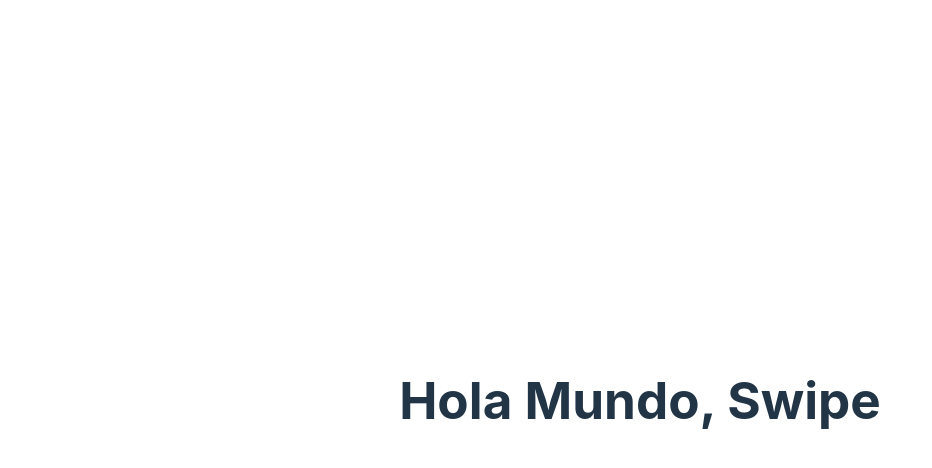
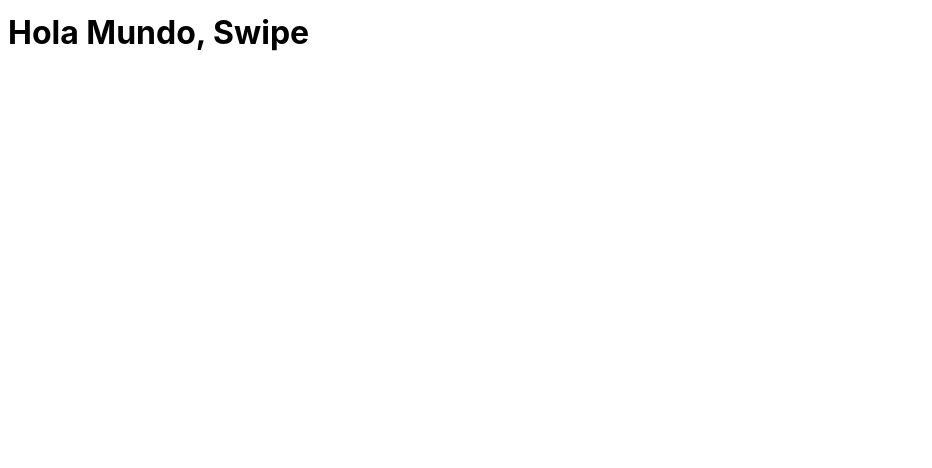
Before and after one commit to aceslice/swipe, a React (Vite) app: page / in a window 1280 px wide. Shown: the top 468 px of the page, without its empty margins (0-932 px from the left). Built offline with nearby package versions, Linux system fonts and the light colour scheme.

Commit message:
init commit

```diff
--- a/src/App.css
+++ /dev/null
@@ -1,41 +0,0 @@
-#root {
-  max-width: 1280px;
-  margin: 0 auto;
-  padding: 2rem;
-  text-align: center;
-}
-
-.logo {
-  height: 6em;
-  padding: 1.5em;
-  will-change: filter;
-}
-.logo:hover {
-  filter: drop-shadow(0 0 2em #646cffaa);
-}
-.logo.react:hover {
-  filter: drop-shadow(0 0 2em #61dafbaa);
-}
-
-@keyframes logo-spin {
-  from {
-    transform: rotate(0deg);
-  }
-  to {
-    transform: rotate(360deg);
-  }
-}
-
-@media (prefers-reduced-motion: no-preference) {
-  a:nth-of-type(2) .logo {
-    animation: logo-spin infinite 20s linear;
-  }
-}
-
-.card {
-  padding: 2em;
-}
-
-.read-the-docs {
-  color: #888;
-}
--- a/src/App.jsx
+++ b/src/App.jsx
@@ -1,8 +1,7 @@
+import "./css/App.css";
 
-import './App.css'
-
-const App = () =>{
-return(<h1>Hola Mundo, Swipe</h1>)
-}
+const App = () => {
+  return <h1>Hola Mundo, Swipe</h1>;
+};
 
 export default App;
--- /dev/null
+++ b/src/css/App.css
@@ -0,0 +1 @@
+/* No CSS *//*# sourceMappingURL=App.css.map */
--- /dev/null
+++ b/src/css/index.css
@@ -0,0 +1,7 @@
+:root {
+  font-family: Inter, Avenir, Helvetica, Arial, sans-serif;
+  font-size: 16px;
+  line-height: 24px;
+  font-weight: 400;
+}
+/*# sourceMappingURL=index.css.map */
--- /dev/null
+++ b/src/css/index.scss
@@ -0,0 +1,6 @@
+:root {
+    font-family: Inter, Avenir, Helvetica, Arial, sans-serif;
+    font-size: 16px;
+    line-height: 24px;
+    font-weight: 400;
+  }
--- a/src/main.jsx
+++ b/src/main.jsx
@@ -1,7 +1,7 @@
 import React from 'react'
 import ReactDOM from 'react-dom/client'
 import App from './App'
-import './index.css'
+import './css/index.css'
 
 ReactDOM.createRoot(document.getElementById('root')).render(
   <React.StrictMode>
```
Also changed, not shown: src/css/App.scss (added), 2 other files (tests, documents, lock files or other folders).
